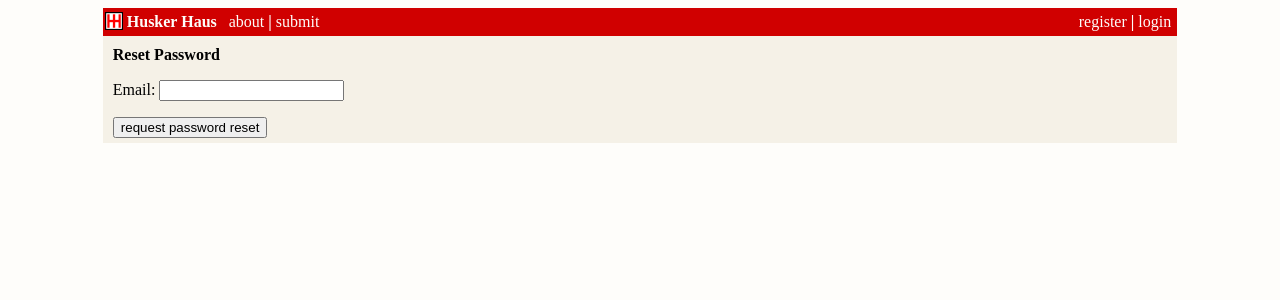
After one commit to hmaag/husker_haus, a Django app: page /password-reset/ in a window 1280 px wide. The commit adds this page. Shown: the top 300 px of the page. Run offline with Django 3.2, Linux system fonts and the light colour scheme.

Commit message:
Edit comment appearance | add pw reset views

```diff
--- a/aggregator/static/aggregator/main.css
+++ b/aggregator/static/aggregator/main.css
@@ -25,6 +25,12 @@ td .byline {
 .content-link {
     color: #444444;
     text-decoration: none;
+}
+
+.content-link-comment {
+    color: #444444;
+    text-decoration: none;
+    font-size: 9.5pt;
 }
 
 .nav-link {
--- a/aggregator/templates/aggregator/about.html
+++ b/aggregator/templates/aggregator/about.html
@@ -2,7 +2,7 @@
 {% block content %}
     <tr>
         <div class="content-text">
-            Made as a university project by <a style="text-decoration: none;" href="https://github.com/hmaag">Heath Maag</a>
+            Husker Haus is a <a href="https://news.ycombinator.com/news">Hacker News</a> clone. Made as a university project by <a style="text-decoration: none;" href="https://github.com/hmaag">Heath Maag</a> to learn Django.
         </div>
     </tr>
     <tr style="height:5px"></tr>
--- a/husker_haus/urls.py
+++ b/husker_haus/urls.py
@@ -9,5 +9,7 @@ urlpatterns = [
     path('profile/', user_views.profile, name='profile'),
     path('login/', auth_views.LoginView.as_view(template_name='users/login.html'), name='login'),
     path('logout/', auth_views.LogoutView.as_view(template_name='users/logout.html'), name='logout'),
+    path('password-reset/', auth_views.PasswordResetView.as_view(template_name='users/password_reset.html'), name='password_rest'),
+    path('password-reset/done/', auth_views.PasswordResetDoneView.as_view(template_name='users/password_reset_done.html'), name='password_rest_done'),
     path('', include('aggregator.urls')),
 ]
--- /dev/null
+++ b/users/templates/users/password_reset.html
@@ -0,0 +1,28 @@
+{% extends "aggregator/base.html" %}
+{% block content %}
+    {% if messages %}
+        <tr>
+            {% for message in messages %}
+            <td>&nbsp;</td>
+            <td>&nbsp;</td>
+            <td>{{ message }}</td>
+            <tr style="height:5px"></tr>
+            {% endfor %}
+        </tr>
+        <tr style="height:5px"></tr>
+    {% endif %}
+    <tr>
+        <td class="content-text">
+            <form method="POST">
+                {% csrf_token %}
+                <b>Reset Password</b>
+                {{ form.as_p }}
+                <div>
+                    <button>request password reset</button>
+                </div>
+            </form>
+        </td>
+    </tr>
+    <tr style="height:5px"></tr>
+
+{% endblock content %}
--- /dev/null
+++ b/users/templates/users/password_reset_done.html
@@ -0,0 +1,5 @@
+{% extends "aggregator/base.html" %}
+{% block content %}
+    <h2 class="content-text">An email has been sent with instructions to reset your password.</h2>
+    <tr style="height:5px"></tr>
+{% endblock content %}
```
Also changed, not shown: aggregator/templates/aggregator/post_detail.html (+5 -4 lines).
